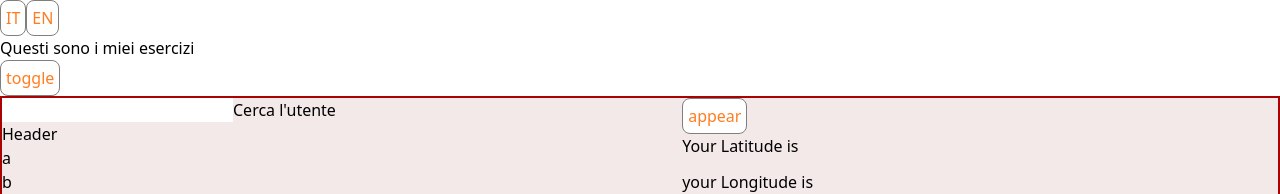
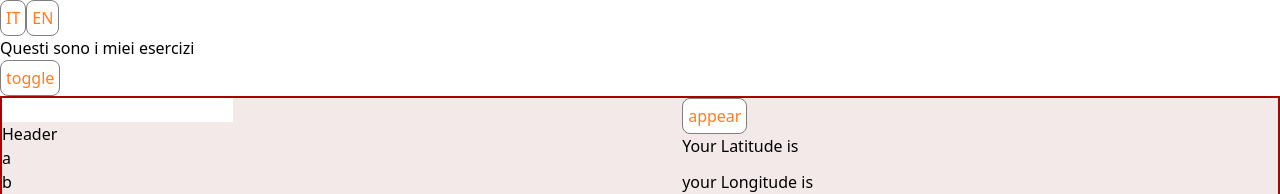
Before and after one commit to Aledevel/react, a React (Vite) app in the folder esercitazione 3/esercitazione/: page / in a window 1280 px wide. Both pictures are taken after a click on the button "toggle". Shown: the top 194 px of the page. Built offline with nearby package versions, Linux system fonts and the light colour scheme; no server answers.

Commit message:
esercizio fetch senza bottone

```diff
--- a/esercitazione 3/esercitazione/src/FetchUse.jsx
+++ b/esercitazione 3/esercitazione/src/FetchUse.jsx
@@ -32,7 +32,6 @@ export function DataFetch(){
     <div>
     <form >
         <input type="text" value={data} onChange={(e)=>handleInput(e)}  />
-        <button type="submit" onClick={(e)=>FetchData(e)} >Cerca l'utente</button>
     </form>
 
         { user && <ul> <li>{user?.login}</li> <li>{user?.id}</li> <li>{user?.url}</li> </ul>}
```
